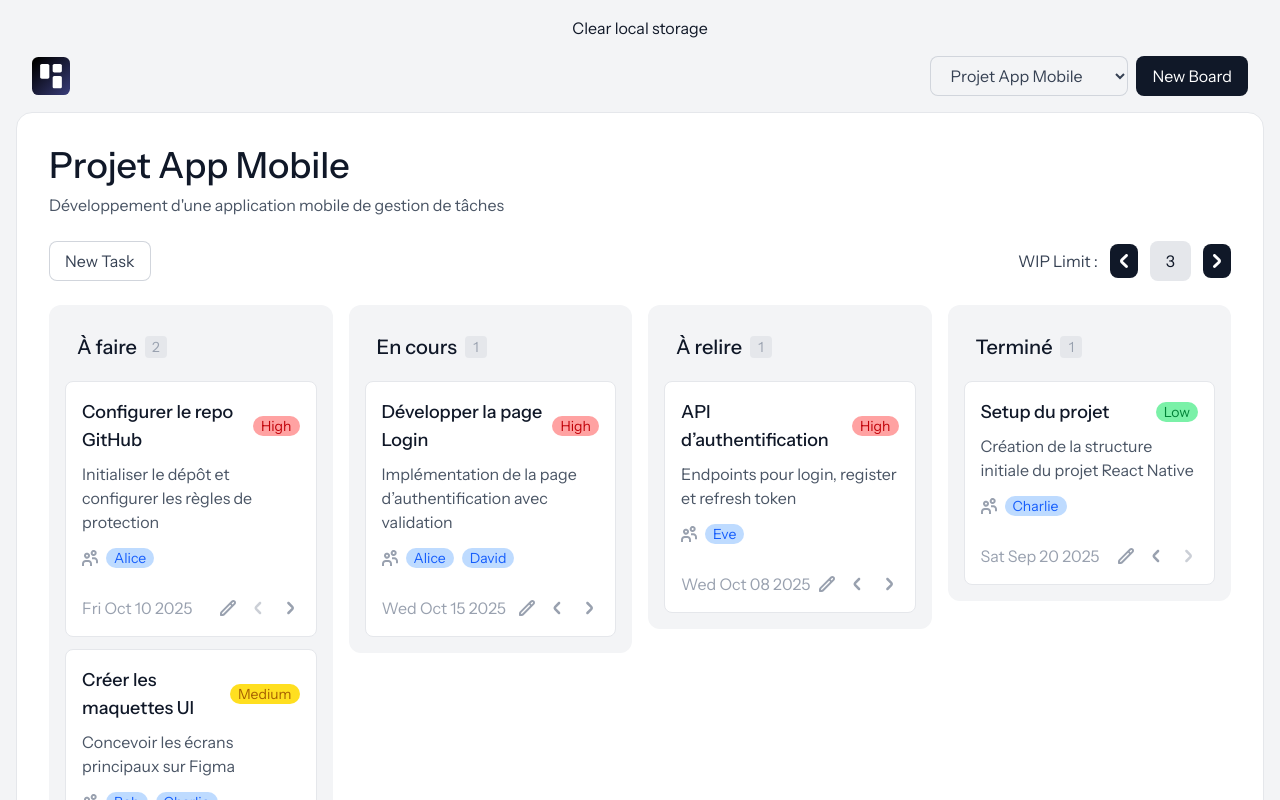
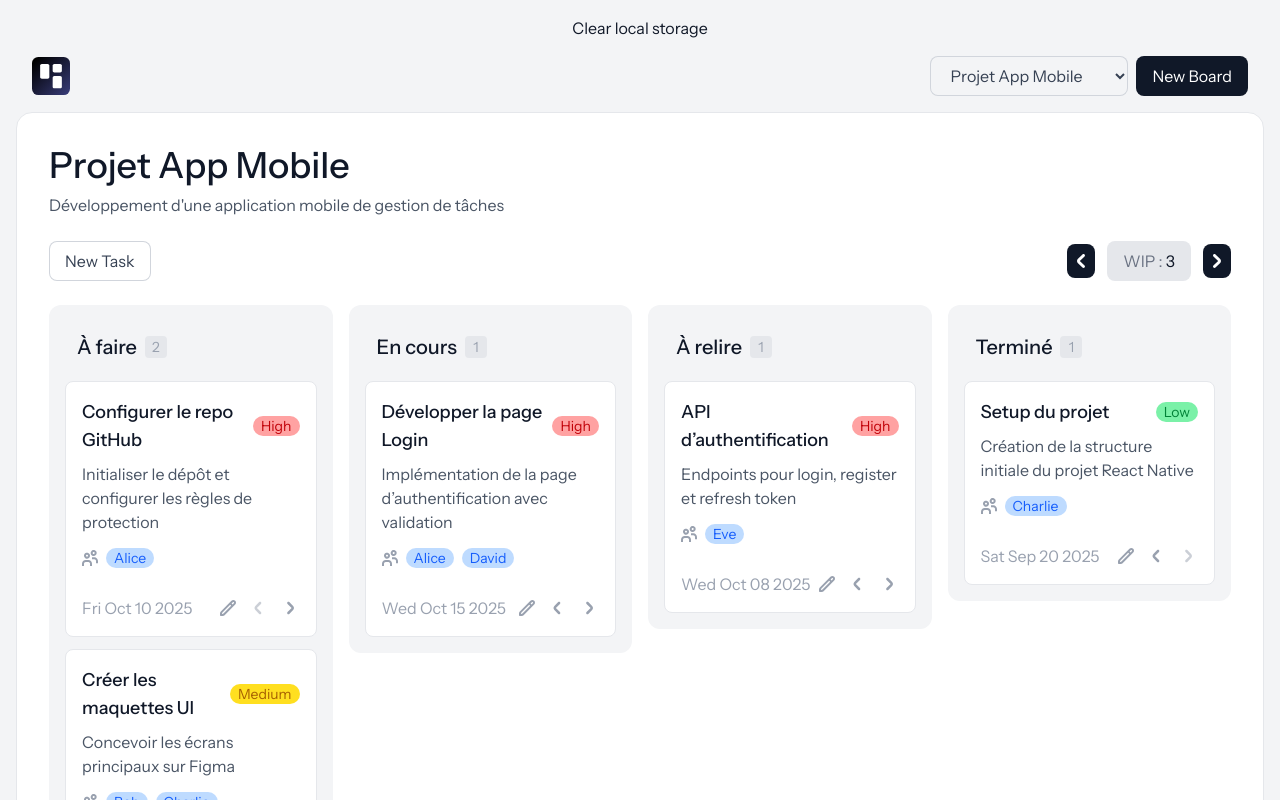
Before and after one commit to FlorianBardin/task-flow, a React (Vite) app: page / in a window 1280 px wide. Shown: the top 800 px of the page. Built offline with nearby package versions, Linux system fonts and the light colour scheme.

Commit message:
Modif affichage WIP

```diff
--- a/src/App.tsx
+++ b/src/App.tsx
@@ -111,23 +111,23 @@ const App = () => {
               setActiveKanban={setActiveKanban}
             />
             <div className="flex gap-3 items-center">
-              <p className="text-gray-700">WIP Limit : </p>
               <button
                 className="increase-button"
                 onClick={() => {
                   if (wipLimit - 1 >= 0) updateWipInStorage(wipLimit - 1);
                 }}
               >
-                <img className="w-2" src={whiteLeft} alt="" />
+                <img className="w-2" src={whiteLeft} alt="decrease button" />
               </button>
               <p className="bg-gray-200 rounded-lg h-fit w-fit p-2 px-4">
+                <span className="text-gray-500">WIP : </span>
                 {wipLimit}
               </p>
               <button
                 className="increase-button"
                 onClick={() => updateWipInStorage(wipLimit + 1)}
               >
-                <img className="w-2" src={whiteRight} alt="" />
+                <img className="w-2" src={whiteRight} alt="increase button" />
               </button>
             </div>
           </div>
```
